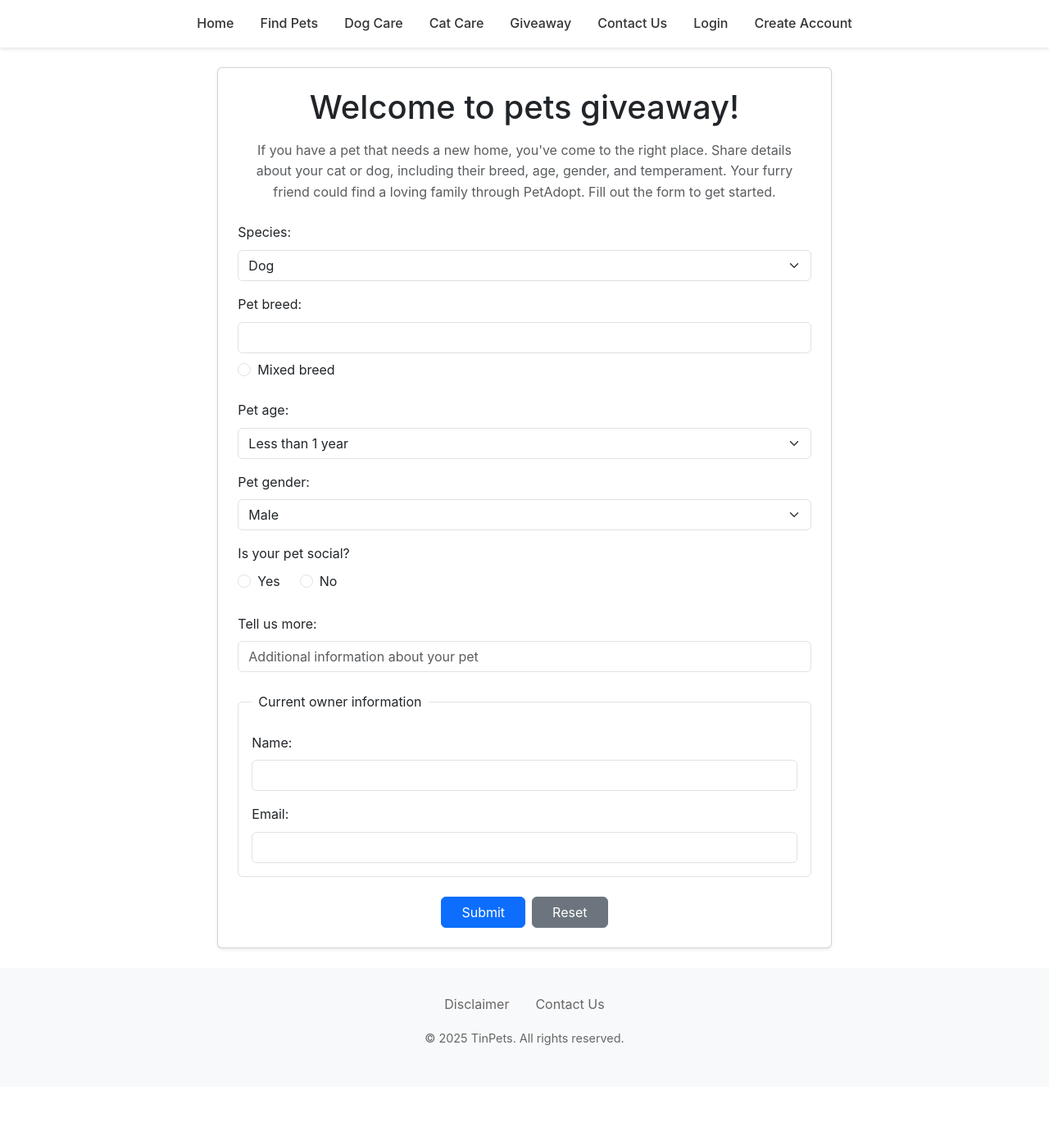
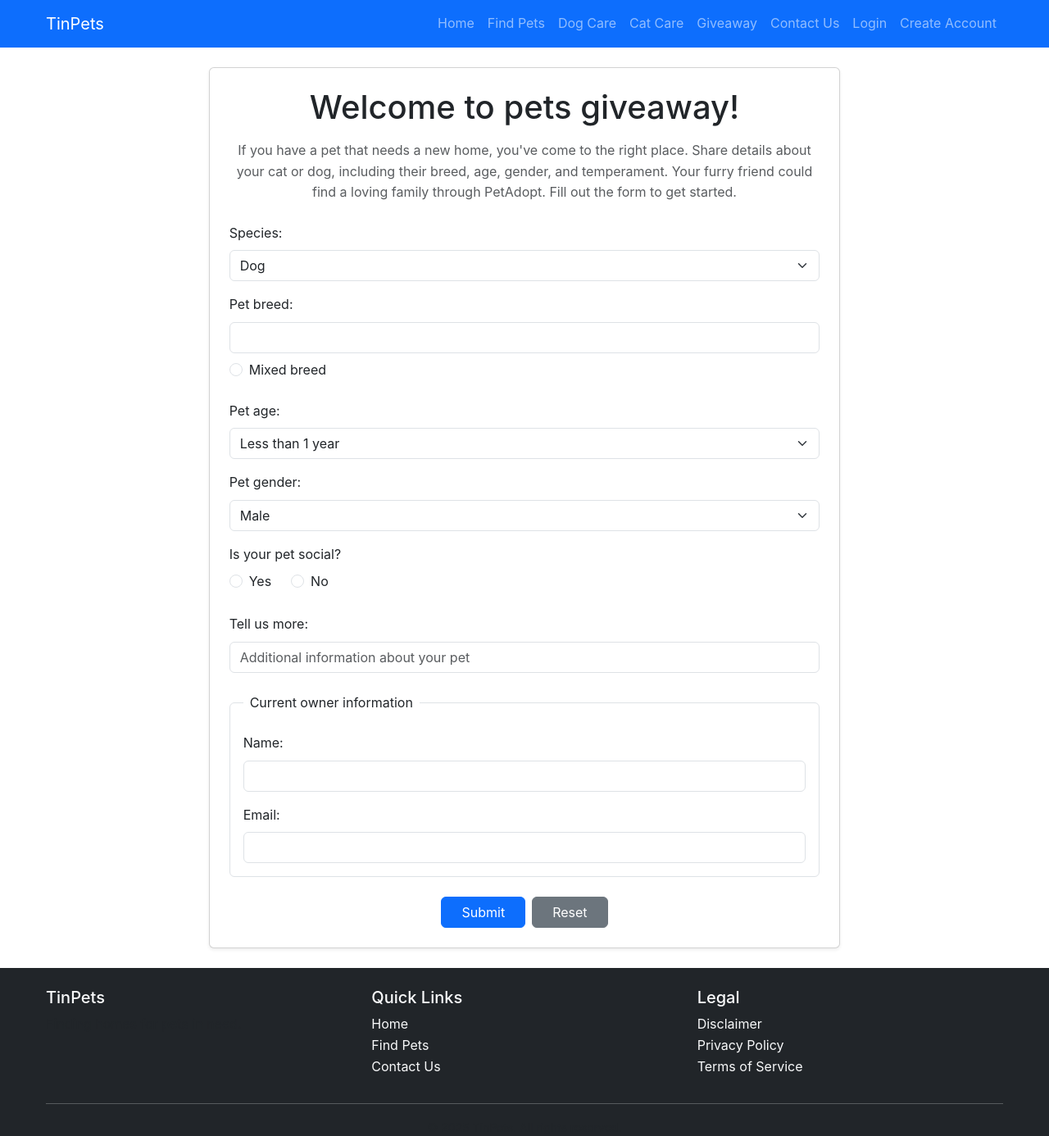
Before and after one commit to salimaammarr/TinPets, a React (Create React App) app in the folder frontend-react/: page /giveaway in a window 1280 px wide. Shown: the top 1386 px of the page at 82% size. Before the commit the page ends 1326 px from the top, so only its background shows below. Built offline with nearby package versions, Linux system fonts and the light colour scheme.

Commit message:
Convert Header and Footer components to use Bootstrap classes

```diff
--- a/frontend-react/src/App.tsx
+++ b/frontend-react/src/App.tsx
@@ -18,9 +18,9 @@ import Giveaway from "./pages/Giveaway";
 function App() {
   return (
     <Router>
-      <div className="App">
+      <div className="d-flex flex-column min-vh-100">
         <Header />
-        <div className="container">
+        <main className="flex-grow-1">
           <Routes>
             <Route path="/" element={<Home />} />
             <Route path="/login" element={<Login />} />
@@ -32,7 +32,7 @@ function App() {
             <Route path="/disclaimer" element={<Disclaimer />} />
             <Route path="/giveaway" element={<Giveaway />} />
           </Routes>
-        </div>
+        </main>
         <Footer />
       </div>
     </Router>
--- a/frontend-react/src/components/Footer.tsx
+++ b/frontend-react/src/components/Footer.tsx
@@ -1,17 +1,67 @@
 import React from "react";
 import { Link } from "react-router-dom";
-import "./Footer.css";
 
 const Footer: React.FC = () => {
   return (
-    <footer className="footer">
-      <div className="footer-content">
-        <div className="footer-links">
-          <Link to="/disclaimer">Disclaimer</Link>
-          <Link to="/contact">Contact Us</Link>
+    <footer className="bg-dark text-light py-4 mt-auto">
+      <div className="container">
+        <div className="row">
+          <div className="col-md-4 mb-3 mb-md-0">
+            <h5>TinPets</h5>
+            <p className="text-muted">Finding homes for pets in need.</p>
+          </div>
+          <div className="col-md-4 mb-3 mb-md-0">
+            <h5>Quick Links</h5>
+            <ul className="list-unstyled">
+              <li>
+                <Link to="/" className="text-light text-decoration-none">
+                  Home
+                </Link>
+              </li>
+              <li>
+                <Link
+                  to="/find-pets"
+                  className="text-light text-decoration-none"
+                >
+                  Find Pets
+                </Link>
+              </li>
+              <li>
+                <Link to="/contact" className="text-light text-decoration-none">
+                  Contact Us
+                </Link>
+              </li>
+            </ul>
+          </div>
+          <div className="col-md-4">
+            <h5>Legal</h5>
+            <ul className="list-unstyled">
+              <li>
+                <Link
+                  to="/disclaimer"
+                  className="text-light text-decoration-none"
+                >
+                  Disclaimer
+                </Link>
+              </li>
+              <li>
+                <a href="#" className="text-light text-decoration-none">
+                  Privacy Policy
+                </a>
+              </li>
+              <li>
+                <a href="#" className="text-light text-decoration-none">
+                  Terms of Service
+                </a>
+              </li>
+            </ul>
+          </div>
         </div>
-        <div className="footer-copyright">
-          <p>&copy; {new Date().getFullYear()} TinPets. All rights reserved.</p>
+        <hr className="my-3" />
+        <div className="text-center text-muted">
+          <small>
+            &copy; {new Date().getFullYear()} TinPets. All rights reserved.
+          </small>
         </div>
       </div>
     </footer>
--- a/frontend-react/src/components/Header.css
+++ /dev/null
@@ -1,25 +0,0 @@
-.header {
-  background-color: #ffffff;
-  box-shadow: 0 2px 4px rgba(0, 0, 0, 0.1);
-  padding: 1rem 0;
-}
-
-.header nav ul {
-  list-style: none;
-  display: flex;
-  justify-content: center;
-  gap: 2rem;
-  margin: 0;
-  padding: 0;
-}
-
-.header nav a {
-  text-decoration: none;
-  color: #333;
-  font-weight: 500;
-  transition: color 0.3s ease;
-}
-
-.header nav a:hover {
-  color: #007bff;
-}
--- a/frontend-react/src/components/Header.tsx
+++ b/frontend-react/src/components/Header.tsx
@@ -1,37 +1,78 @@
-import React from "react";
+import React, { useState } from "react";
 import { Link } from "react-router-dom";
-import "./Header.css";
 
 const Header: React.FC = () => {
+  const [isNavCollapsed, setIsNavCollapsed] = useState(true);
+
+  const handleNavCollapse = () => setIsNavCollapsed(!isNavCollapsed);
+
   return (
-    <header className="header">
-      <nav>
-        <ul>
-          <li>
-            <Link to="/">Home</Link>
+    <header className="bg-primary text-white">
+      <nav className="navbar navbar-expand-lg navbar-dark">
+        <div className="container">
+          <Link className="navbar-brand" to="/">
+            TinPets
+          </Link>
+          <button
+            className="navbar-toggler"
+            type="button"
+            data-bs-toggle="collapse"
+            data-bs-target="#navbarNav"
+            aria-controls="navbarNav"
+            aria-expanded={!isNavCollapsed}
+            aria-label="Toggle navigation"
+            onClick={handleNavCollapse}
+          >
+            <span className="navbar-toggler-icon"></span>
+          </button>
+          <div
+            className={`${isNavCollapsed ? "collapse" : ""} navbar-collapse`}
+            id="navbarNav"
+          >
+            <ul className="navbar-nav ms-auto">
+              <li className="nav-item">
+                <Link className="nav-link" to="/">
+                  Home
+                </Link>
               </li>
-          <li>
-            <Link to="/find-pets">Find Pets</Link>
+              <li className="nav-item">
+                <Link className="nav-link" to="/find-pets">
+                  Find Pets
+                </Link>
               </li>
-          <li>
-            <Link to="/dog-care">Dog Care</Link>
+              <li className="nav-item">
+                <Link className="nav-link" to="/dog-care">
+                  Dog Care
+                </Link>
               </li>
-          <li>
-            <Link to="/cat-care">Cat Care</Link>
+              <li className="nav-item">
+                <Link className="nav-link" to="/cat-care">
+                  Cat Care
+                </Link>
               </li>
-          <li>
-            <Link to="/giveaway">Giveaway</Link>
+              <li className="nav-item">
+                <Link className="nav-link" to="/giveaway">
+                  Giveaway
+                </Link>
               </li>
-          <li>
-            <Link to="/contact">Contact Us</Link>
+              <li className="nav-item">
+                <Link className="nav-link" to="/contact">
+                  Contact Us
+                </Link>
               </li>
-          <li>
-            <Link to="/login">Login</Link>
+              <li className="nav-item">
+                <Link className="nav-link" to="/login">
+                  Login
+                </Link>
               </li>
-          <li>
-            <Link to="/create-account">Create Account</Link>
+              <li className="nav-item">
+                <Link className="nav-link" to="/create-account">
+                  Create Account
+                </Link>
               </li>
             </ul>
+          </div>
+        </div>
       </nav>
     </header>
   );
--- a/frontend-react/src/pages/FindPets.tsx
+++ b/frontend-react/src/pages/FindPets.tsx
@@ -73,7 +73,8 @@ const FindPets: React.FC = () => {
       if (response.ok) {
         // Handle successful search - redirect to results page or update UI
         const data = await response.json();
-        // Handle the response data
+        console.log("Search results:", data);
+        // TODO: Implement results display or redirection
       } else {
         setErrorMessage("Failed to search for pets. Please try again.");
       }
```
Lines whose indentation alone changed are shown as unchanged.
